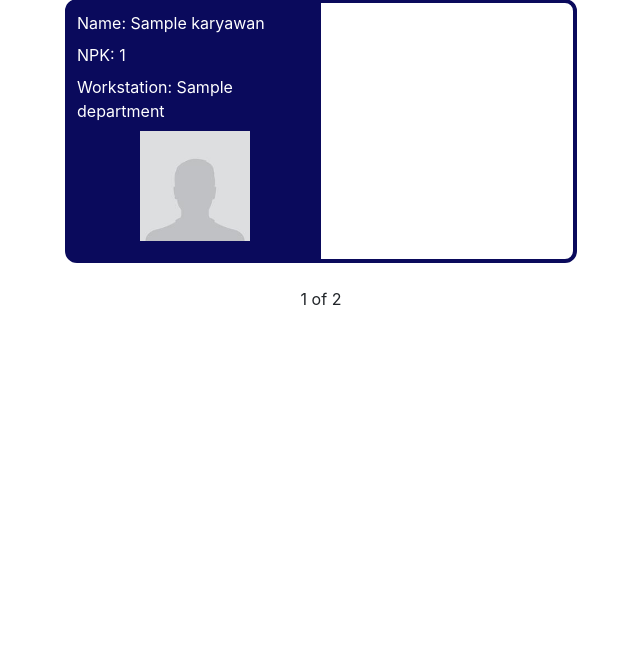
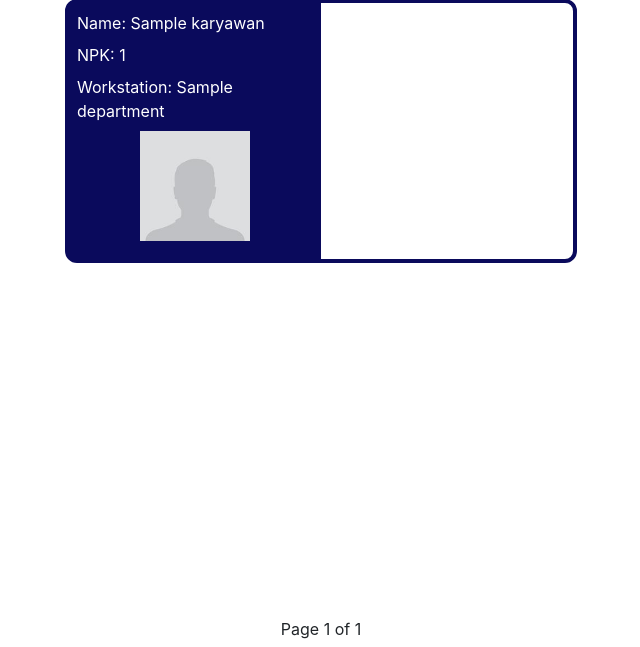
Before and after one commit to aldozeepriyadi/Dashboard-skillmap-manpower, a PHP site: page /members.php?q=1 in a window 1280 px wide. Shown: the part 153-800 px from the top of the page, without its empty margins (319-959 px from the left). Run offline with PHP 8.4, Linux system fonts and the light colour scheme; tables that the repository leaves empty or names only in its code hold one stand-in row (values such as "Sample post"); data that the repository does not hold is empty.

Commit message:
feat: page navigation

```diff
--- a/includes/a_config.php
+++ b/includes/a_config.php
@@ -9,4 +9,5 @@
 			$PAGE_TITLE = "Welcome to my homepage!";
 		}
 	$PAGE_TITLE = "Skill Map Man Power Dashboard";
+	$members_per_pages = 4;
 ?>
--- a/includes/content/member-page.php
+++ b/includes/content/member-page.php
@@ -29,6 +29,20 @@
         ?>
     </div>
     <div id="list-nav">
-        1 of 2
+        <?php
+        $q_res = $conn->query("SELECT * FROM karyawan WHERE dept_id = ".$dept_id);
+        $num_results = $q_res->num_rows;
+        $total_pages = ceil($num_results/4);
+
+        $current_url = explode("?", $_SERVER['REQUEST_URI']);
+
+        if ($page_num != 1) {
+            echo "<a href='$current_url[0]?q=$dept_id&p=".($page_num-1)."'><img src='img/arrow-left-solid.svg' class='move-member-page-icon'></img></a>";
+        }
+        echo "<p>Page ".$page_num." of ".$total_pages."</p>";
+        if ($page_num != $total_pages) {
+            echo "<a href='$current_url[0]?q=$dept_id&p=".($page_num+1)."'><img src='img/arrow-right-solid.svg' class='move-member-page-icon'></img></a>";
+        }
+        ?>
     </div>
 </div>
--- a/style/style.css
+++ b/style/style.css
@@ -156,3 +156,21 @@ html, body {
 .member-stats > div {
     height: 90%;
 }
+
+#list-nav {
+    margin-top: auto;
+    margin-bottom: 0.4rem;
+    display: flex;
+    flex-direction: row;
+    align-items: center;
+}
+
+#list-nav p{
+    margin: 0px;
+    margin-left: 1rem;
+    margin-right: 1rem;
+}
+
+.move-member-page-icon {
+    height: 1rem;
+}
```
Also changed, not shown: img/arrow-left-solid.svg (added), img/arrow-right-solid.svg (added).
